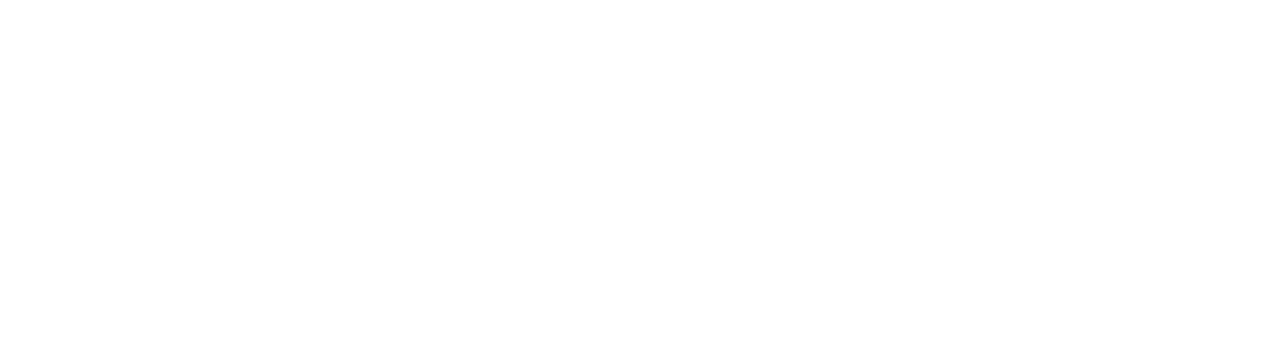
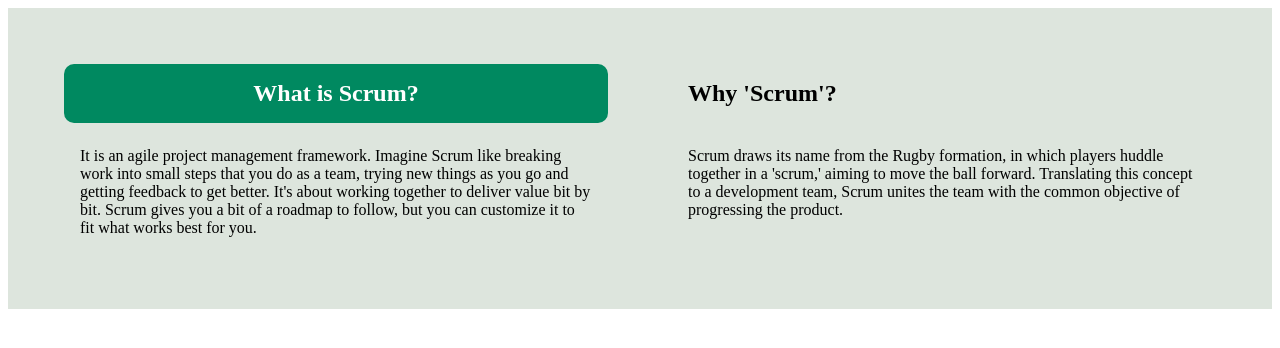
Before and after one commit to Memai2023/scrum-guide, a React (Vite) app: page /essence in a window 1280 px wide. Shown: the top 348 px of the page. Built offline with nearby package versions, Linux system fonts and the light colour scheme.

Commit message:
restore feature-essence-scrum-24

```diff
--- /dev/null
+++ b/src/Components/Essence/WhatIsScrum/WhatIsScrum.module.css
@@ -0,0 +1,27 @@
+.cardContainer {
+    background-color: var(--essence-bg-color);
+    display: flex;
+    flex-direction: column;
+    padding: 24px;
+    height: fit-content;
+}
+
+.cardContainer * {
+    flex: 1;
+    margin: 8px;
+    padding: 16px;
+}
+
+.cardContainer > :nth-child(1) h2 {
+    background-color: var(--essence-highlight-color);
+    border-radius: 10px;
+    color: #fff;
+    padding: 16px;
+    text-align: center;
+}
+
+@media screen and (min-width:768px) {
+    .cardContainer {
+        flex-direction: row;
+    }
+}
--- /dev/null
+++ b/src/Components/Essence/WhatIsScrum/index.jsx
@@ -0,0 +1,14 @@
+import Card from '../../Card'
+import { Essence } from '../../../data/data'
+import styles from './WhatIsScrum.module.css'
+
+const WhatIsScrum = () => {
+    return(
+        <div className={styles.cardContainer}>
+            <Card title={'What is Scrum?'} text={Essence.whatText}/>
+            <Card title={"Why 'Scrum'?"} text={Essence.whyText}/>
+        </div>
+    )
+}
+
+export default WhatIsScrum
--- /dev/null
+++ b/src/Pages/Essence/Essence.module.css
@@ -0,0 +1,8 @@
+:root {
+    --essence-bg-color: #DDE5DD;
+    --essence-highlight-color: #008960;
+  }
+
+.essenceContainer {
+    display: flex;
+}
--- a/src/Pages/Essence/index.jsx
+++ b/src/Pages/Essence/index.jsx
@@ -1,8 +1,11 @@
+import WhatIsScrum from "../../Components/Essence/WhatIsScrum"
+import styles from './Essence.module.css'
+
 const Essence = () => {
     return(
-        <>
-
-        </>
+        <div className={styles.essenceContainer}>
+            <WhatIsScrum/>
+        </div>
     )
 }
 
```
Also changed, not shown: src/Components/Buttons/index.jsx (deleted, +0 -19 lines), src/Components/Card/index.jsx (line endings or trailing spaces), src/Components/Essence/file.txt (deleted).
